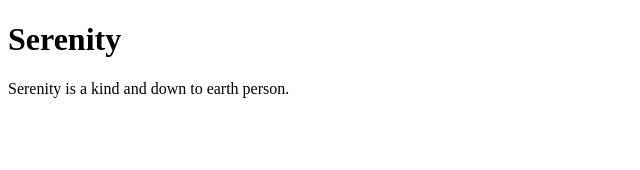
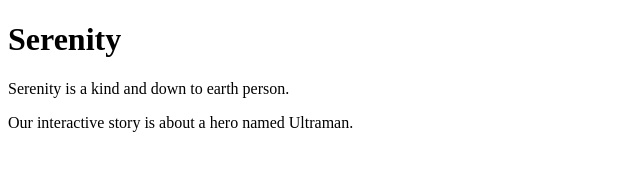
Before and after one commit to JazmyneElizalde/practice-assignment, a plain HTML site: page index.html in a window 1280 px wide. Shown: the whole page, without its empty margins (0-640 px from the left). Drawn offline with Linux system fonts and the light colour scheme.

Commit message:
added sentence

```diff
--- a/index.html
+++ b/index.html
@@ -10,4 +10,5 @@
     <h1>Serenity</h1>
     <p>Serenity is a kind and down to earth person.</p>
 </body>
+<p> Our interactive story is about a hero named Ultraman.</p>
 </html>
```
